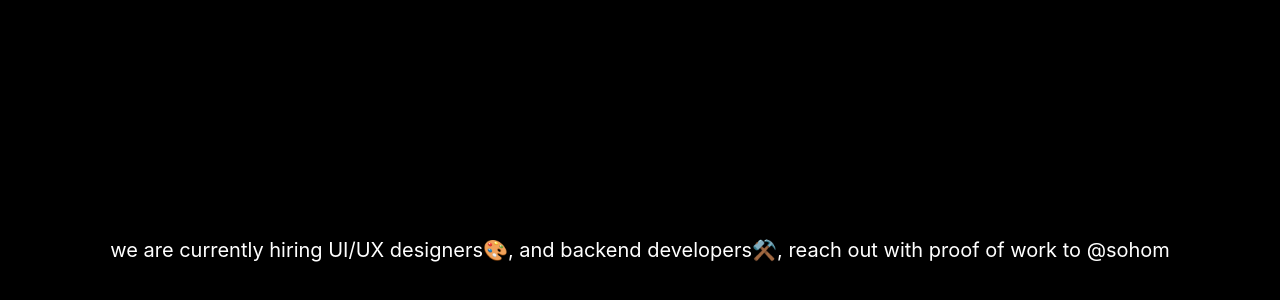
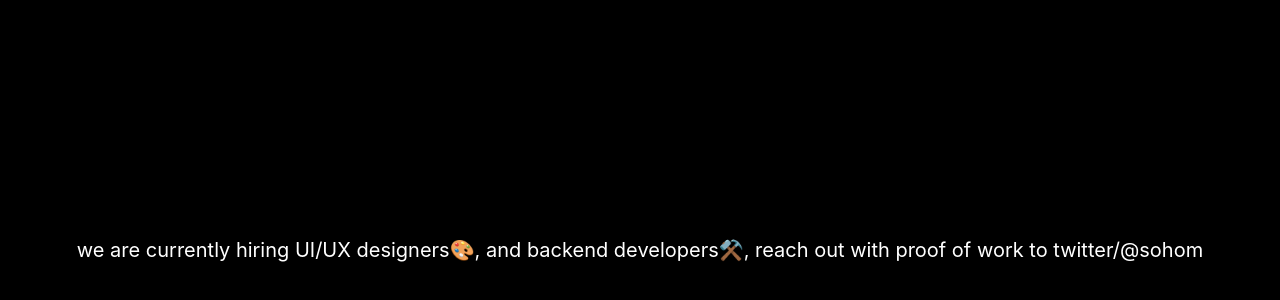
Before and after one commit to Deveshb15/anton, a Next.js app: page /careers in a window 1280 px wide. Shown: the part 150-450 px from the top of the page. Built offline with nearby package versions, Linux system fonts and the light colour scheme.

Commit message:
chore: href

```diff
--- a/pages/careers.js
+++ b/pages/careers.js
@@ -20,7 +20,7 @@ export default function Careers() {
 						target="_blank"
 						rel="noreferrer"
 					>
-						@sohom
+						twitter/@sohom
 					</a>
 				</p>
 			</div>
```
